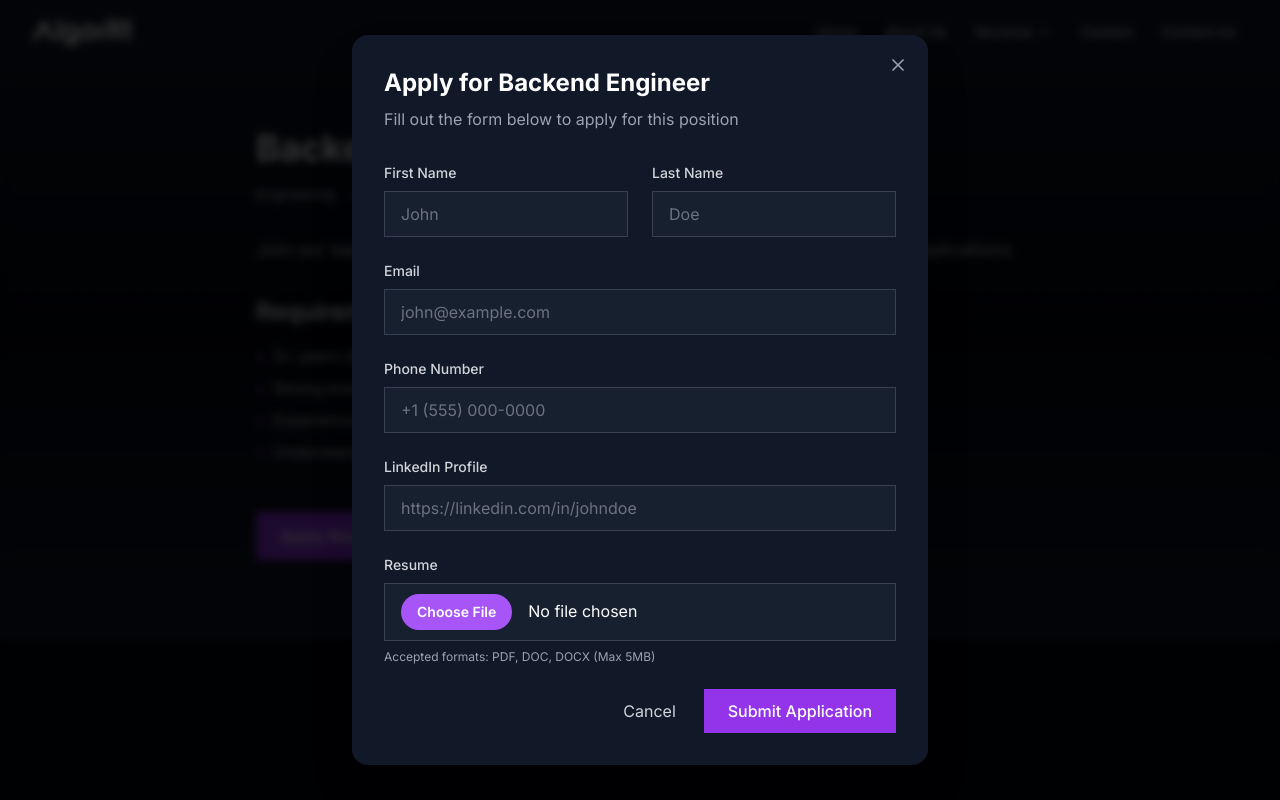
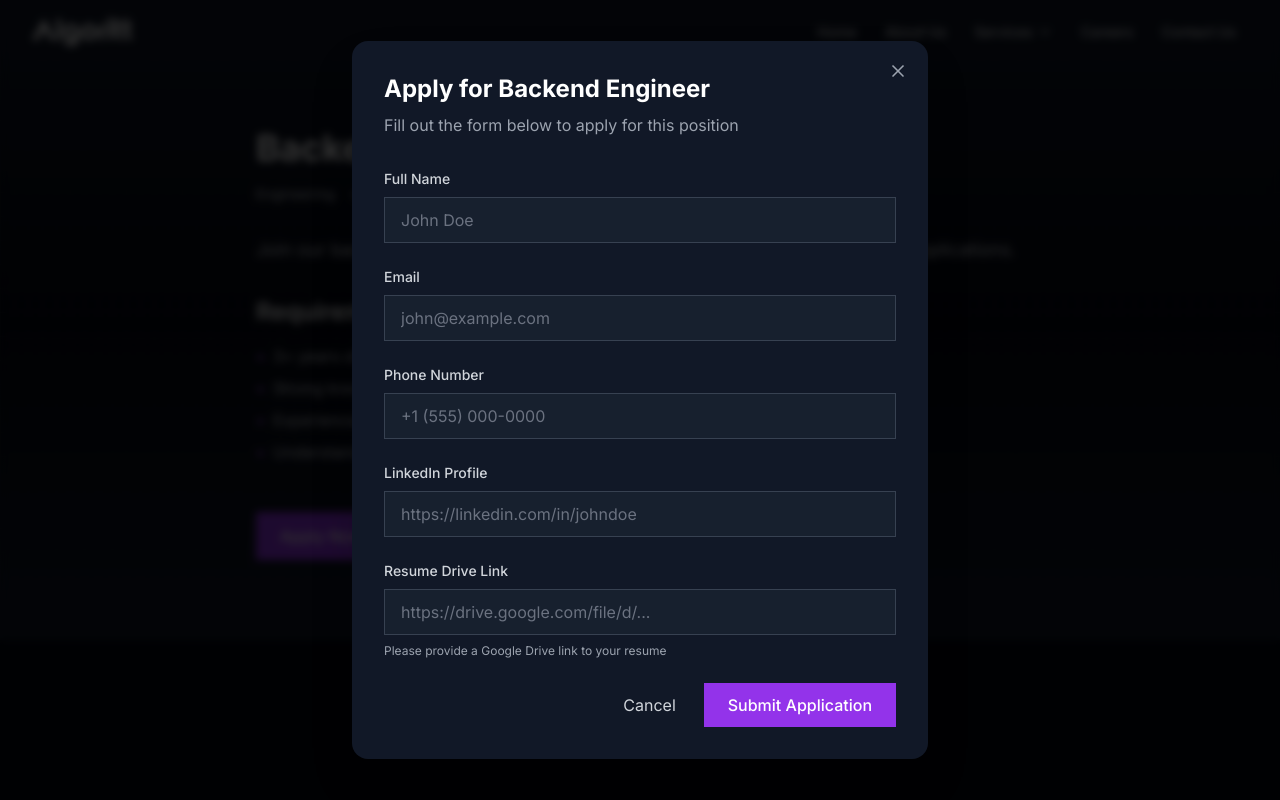
Before and after one commit to algoritt/algoritt-website, a Next.js app: page /careers/backend-engineer in a window 1280 px wide. Both pictures are taken after a click on the button "Apply Now". Shown: the top 800 px of the page. Built offline with nearby package versions, Linux system fonts and the light colour scheme.

Commit message:
Upated career registration form

```diff
--- a/src/components/ui/careers/ApplicationForm.tsx
+++ b/src/components/ui/careers/ApplicationForm.tsx
@@ -38,7 +38,7 @@ export default function ApplicationForm({ jobTitle, isOpen, onClose }: Applicati
             initial={{ opacity: 0, scale: 0.95, y: 20 }}
             animate={{ opacity: 1, scale: 1, y: 0 }}
             exit={{ opacity: 0, scale: 0.95, y: 20 }}
-            className="relative w-full max-w-xl overflow-hidden rounded-2xl bg-gray-900 shadow-2xl"
+            className="relative w-full max-w-xl overflow-hidden rounded-2xl bg-gray-900 shadow-2xl max-h-[90vh] flex flex-col"
           >
             {/* Close Button */}
             <button
@@ -49,38 +49,24 @@ export default function ApplicationForm({ jobTitle, isOpen, onClose }: Applicati
             </button>
 
             {/* Form Content */}
-            <div className="p-6 sm:p-8">
+            <div className="p-6 sm:p-8 overflow-y-auto">
               <div className="mb-8">
                 <h2 className="text-2xl font-bold text-white mb-2">Apply for {jobTitle}</h2>
                 <p className="text-gray-400">Fill out the form below to apply for this position</p>
               </div>
 
               <form onSubmit={handleSubmit} className="space-y-6">
-                <div className="grid grid-cols-1 sm:grid-cols-2 gap-6">
                 <div className="space-y-2">
-                    <label htmlFor="firstName" className="block text-sm font-medium text-gray-300">
-                      First Name
+                  <label htmlFor="fullName" className="block text-sm font-medium text-gray-300">
+                    Full Name
                   </label>
                   <input
                     type="text"
-                      id="firstName"
+                    id="fullName"
                     required
                     className="w-full px-4 py-2.5 bg-gray-800/50 border border-gray-700 rounded-lg text-white focus:ring-2 focus:ring-purple-500 focus:border-transparent transition-all placeholder:text-gray-500"
-                      placeholder="John"
+                    placeholder="John Doe"
                   />
-                  </div>
-                  <div className="space-y-2">
-                    <label htmlFor="lastName" className="block text-sm font-medium text-gray-300">
-                      Last Name
-                    </label>
-                    <input
-                      type="text"
-                      id="lastName"
-                      required
-                      className="w-full px-4 py-2.5 bg-gray-800/50 border border-gray-700 rounded-lg text-white focus:ring-2 focus:ring-purple-500 focus:border-transparent transition-all placeholder:text-gray-500"
-                      placeholder="Doe"
-                    />
-                  </div>
                 </div>
 
                 <div className="space-y-2">
@@ -124,18 +110,16 @@ export default function ApplicationForm({ jobTitle, isOpen, onClose }: Applicati
 
                 <div className="space-y-2">
                   <label htmlFor="resume" className="block text-sm font-medium text-gray-300">
-                    Resume
+                    Resume Drive Link
                   </label>
-                  <div className="relative">
                   <input
-                      type="file"
+                    type="url"
                     id="resume"
-                      accept=".pdf,.doc,.docx"
                     required
-                      className="w-full px-4 py-2.5 bg-gray-800/50 border border-gray-700 rounded-lg text-white focus:ring-2 focus:ring-purple-500 focus:border-transparent transition-all file:mr-4 file:py-2 file:px-4 file:rounded-full file:border-0 file:text-sm file:font-semibold file:bg-purple-500 file:text-white hover:file:bg-purple-600"
+                    className="w-full px-4 py-2.5 bg-gray-800/50 border border-gray-700 rounded-lg text-white focus:ring-2 focus:ring-purple-500 focus:border-transparent transition-all placeholder:text-gray-500"
+                    placeholder="https://drive.google.com/file/d/..."
                   />
-                  </div>
-                  <p className="text-xs text-gray-400 mt-1">Accepted formats: PDF, DOC, DOCX (Max 5MB)</p>
+                  <p className="text-xs text-gray-400 mt-1">Please provide a Google Drive link to your resume</p>
                 </div>
 
                 <div className="flex flex-col sm:flex-row justify-end gap-3 mt-8">
```
Lines whose indentation alone changed are shown as unchanged.
